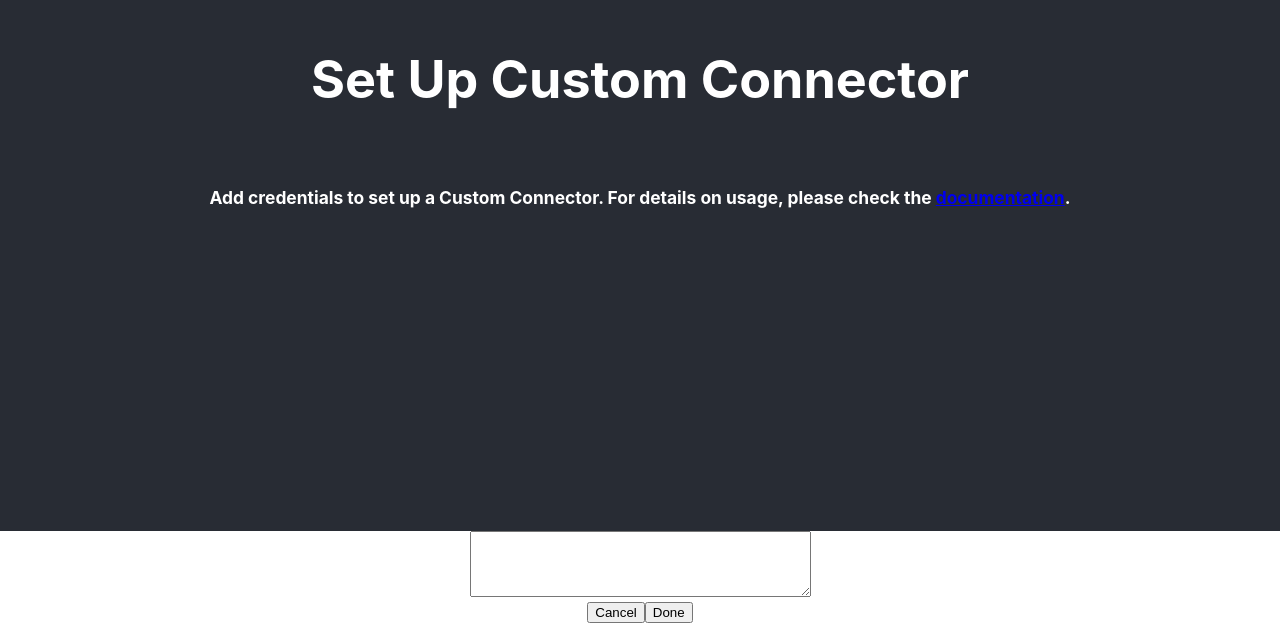
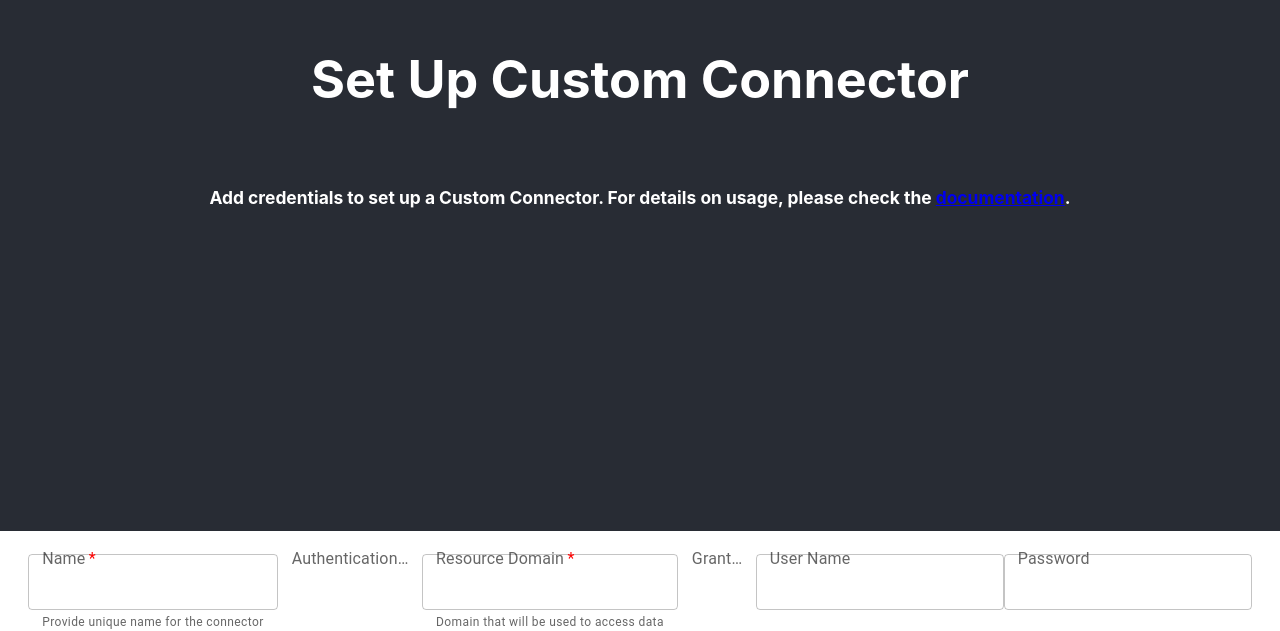
Before and after one commit to GarrettAnderson/dakota-county-web, a React (Create React App) app: page / in a window 1280 px wide. Shown: the part 269-900 px from the top of the page. Built offline with nearby package versions, Linux system fonts and the light colour scheme.

Commit message:
created form with material UI

```diff
--- a/package.json
+++ b/package.json
@@ -3,6 +3,9 @@
   "version": "0.1.0",
   "private": true,
   "dependencies": {
+    "@emotion/react": "^11.11.4",
+    "@emotion/styled": "^11.11.5",
+    "@mui/material": "^5.15.15",
     "@testing-library/jest-dom": "^5.17.0",
     "@testing-library/react": "^13.4.0",
     "@testing-library/user-event": "^13.5.0",
--- a/src/App.css
+++ b/src/App.css
@@ -1,16 +1,5 @@
 .App {
   text-align: center;
-}
-
-.App-logo {
-  height: 40vmin;
-  pointer-events: none;
-}
-
-@media (prefers-reduced-motion: no-preference) {
-  .App-logo {
-    animation: App-logo-spin infinite 20s linear;
-  }
 }
 
 .App-header {
@@ -28,11 +17,15 @@
   color: #61dafb;
 }
 
-@keyframes App-logo-spin {
-  from {
-    transform: rotate(0deg);
-  }
-  to {
-    transform: rotate(360deg);
-  }
+.MuiInputLabel-asterisk {
+  color: red;
 }
+
+.MuiInputLabel-root {
+  position: relative !important;
+  -webkit-transform: translate(0px, 0px) scale(1);
+  -moz-transform: translate(0px, 0px) scale(1);
+  -ms-transform: translate(0px, 0px) scale(1);
+  transform: translate(0px, 0px) scale(1);
+  text-align: left;
+}
--- a/src/App.js
+++ b/src/App.js
@@ -1,4 +1,11 @@
-import logo from "./logo.svg";
+import * as React from "react";
+import FormControl, { useFormControl } from "@mui/material/FormControl";
+import {
+  FormHelperText,
+  Input,
+  InputLabel,
+  OutlinedInput,
+} from "@mui/material";
 import "./App.css";
 
 function App() {
@@ -18,6 +25,48 @@ function App() {
       </header>
 
       <form action={getCaseRecords}>
+        <FormControl required>
+          <InputLabel htmlFor="name" disableAnimation={true}>
+            Name
+          </InputLabel>
+          <OutlinedInput id="name" aria-describedby="my-helper-text" />
+          <FormHelperText id="my-helper-text">
+            Provide unique name for the connector
+          </FormHelperText>
+        </FormControl>
+        <FormControl>
+          <InputLabel htmlFor="name">Authentication Type</InputLabel>
+          {/* Select dropdown of options - OAuth 2.0 */}
+        </FormControl>
+        <FormControl required>
+          <InputLabel htmlFor="resource-domain">Resource Domain</InputLabel>
+          <OutlinedInput
+            id="resource-domain"
+            aria-describedby="my-helper-text"
+            placeholder="https://"
+          />
+          <FormHelperText id="my-helper-text">
+            Domain that will be used to access data
+          </FormHelperText>
+        </FormControl>
+        <FormControl>
+          <InputLabel htmlFor="grant-type">Grant Type</InputLabel>
+          {/* Select dropdown of options - Password Grant */}
+        </FormControl>
+        <FormControl>
+          <InputLabel htmlFor="username">User Name</InputLabel>
+          <OutlinedInput id="username" variant="outlined" />
+        </FormControl>
+        <FormControl>
+          <InputLabel htmlFor="password" disableAnimation={true}>
+            Password
+          </InputLabel>
+          <OutlinedInput id="password" variant="outlined" />
+        </FormControl>
+        <FormControl required>
+          <InputLabel htmlFor="client-id">Client ID</InputLabel>
+          <OutlinedInput id="client-id" variant="outlined" />
+        </FormControl>
         <label htmlFor="client-secret"></label>{" "}
         {/* Is textarea within label similart to inputs?? */}
         <textarea name="client-secret" rows={4} cols={40} />
```
Also changed, not shown: 1 other file (tests, documents, lock files or other folders).
